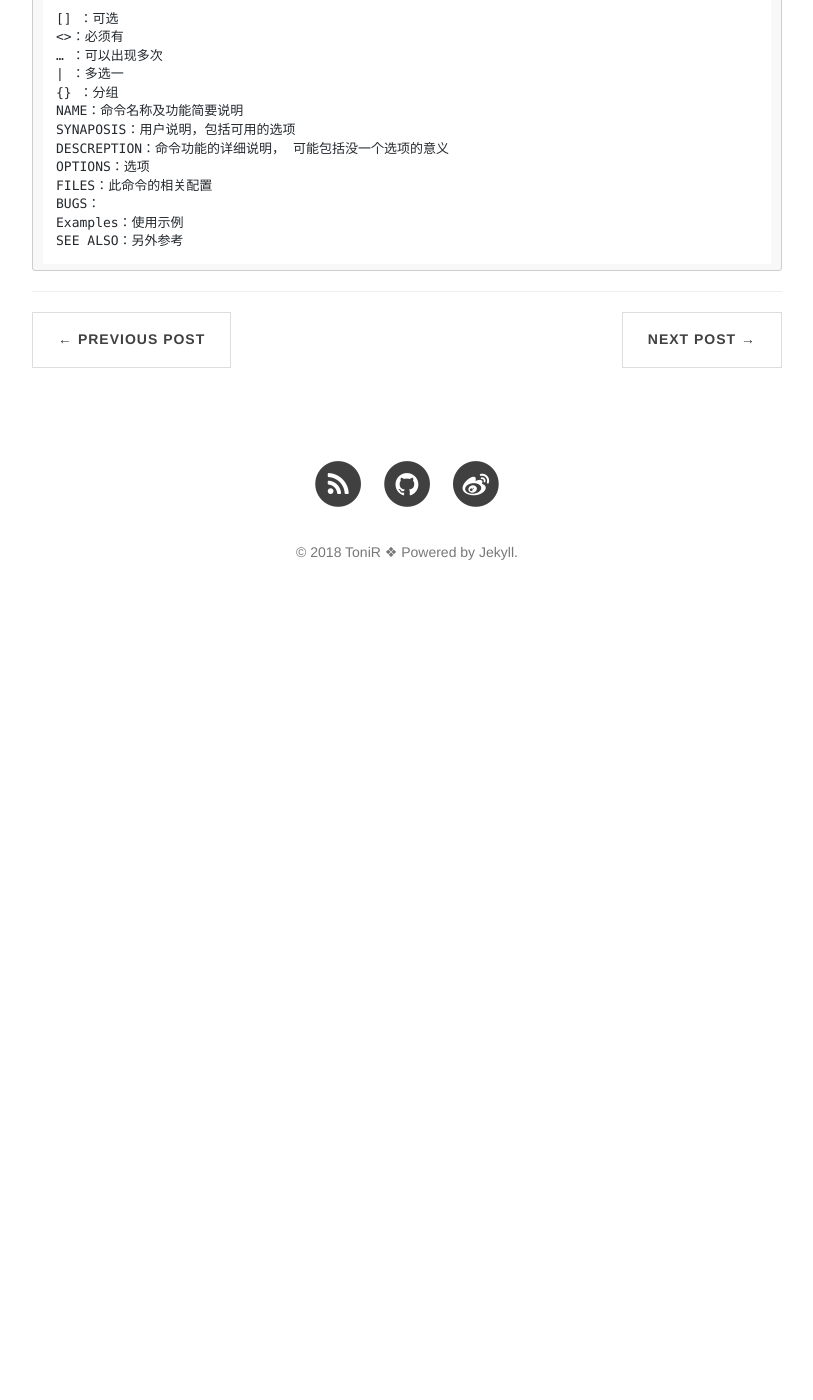
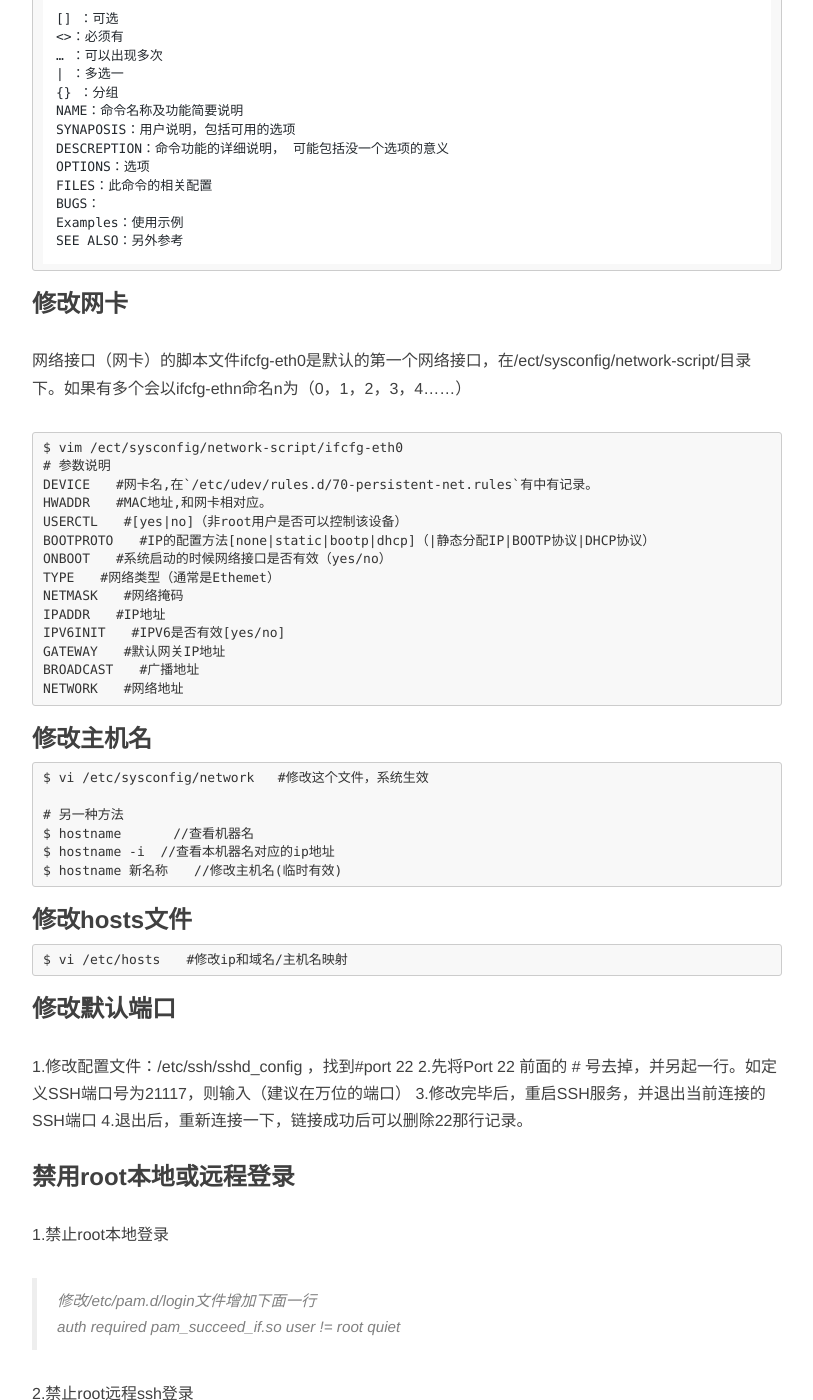
Before and after one commit to RuanHR/ruanhr.github.io, a Jekyll site: the page built from _posts/2018-01-02-linux-base.md, in a window 1280 px wide and 1400 px high, scrolled down 3819 px. Shown: the whole window, without its empty margins (233-1046 px from the left). Built offline with Jekyll 4.4.1, drawn with Linux system fonts in a browser that asks for light colours; nearby versions of some CDN libraries; comment, search, counter and statistics services are not loaded; before the commit the page ends 4449 px from its top, so only the background shows below that; some of the changed text lies outside the part shown.

Commit message:
page commit-

````diff
--- a/_posts/2018-01-02-linux-base.md
+++ b/_posts/2018-01-02-linux-base.md
@@ -164,3 +164,77 @@ BUGS：
 Examples：使用示例
 SEE ALSO：另外参考
 ```
+
+### 修改网卡
+
+网络接口（网卡）的脚本文件ifcfg-eth0是默认的第一个网络接口，在/ect/sysconfig/network-script/目录下。如果有多个会以ifcfg-ethn命名n为（0，1，2，3，4……）
+
+```linux
+$ vim /ect/sysconfig/network-script/ifcfg-eth0
+# 参数说明
+DEVICE　　#网卡名,在`/etc/udev/rules.d/70-persistent-net.rules`有中有记录。
+HWADDR　　#MAC地址,和网卡相对应。
+USERCTL　　#[yes|no]（非root用户是否可以控制该设备）
+BOOTPROTO　　#IP的配置方法[none|static|bootp|dhcp]（|静态分配IP|BOOTP协议|DHCP协议）
+ONBOOT　　#系统启动的时候网络接口是否有效（yes/no）
+TYPE　　#网络类型（通常是Ethemet）
+NETMASK　　#网络掩码
+IPADDR　　#IP地址
+IPV6INIT　　#IPV6是否有效[yes/no]
+GATEWAY　　#默认网关IP地址
+BROADCAST　　#广播地址
+NETWORK　　#网络地址
+```
+
+### 修改主机名
+
+```linux
+$ vi /etc/sysconfig/network   #修改这个文件，系统生效
+
+# 另一种方法
+$ hostname　　　　//查看机器名
+$ hostname -i  //查看本机器名对应的ip地址
+$ hostname 新名称　　//修改主机名(临时有效)
+```
+
+### 修改hosts文件
+
+```linux
+$ vi /etc/hosts　　#修改ip和域名/主机名映射
+```
+
+### 修改默认端口
+
+1.修改配置文件：/etc/ssh/sshd_config ，找到#port 22
+2.先将Port 22 前面的 # 号去掉，并另起一行。如定义SSH端口号为21117，则输入（建议在万位的端口）
+3.修改完毕后，重启SSH服务，并退出当前连接的SSH端口
+4.退出后，重新连接一下，链接成功后可以删除22那行记录。
+
+### 禁用root本地或远程登录
+
+1.禁止root本地登录
+
+> 修改/etc/pam.d/login文件增加下面一行<br/>
+> auth required pam_succeed_if.so user != root quiet
+
+2.禁止root远程ssh登录
+
+> 修改/etc/ssh/sshd_config文件，将PermitRootLogin yes 改为no
+
+3.重新启动sshd服务
+
+### 关闭防火墙
+
+```linux
+$ service iptables XX
+$ service iptables status
+$ service iptables stop
+```
+
+防火墙是否开机自启动
+
+```linux
+$ chkconfig iptables --list
+$ vi /etc/inittab
+$ chkconfig iptables off
+```
````
